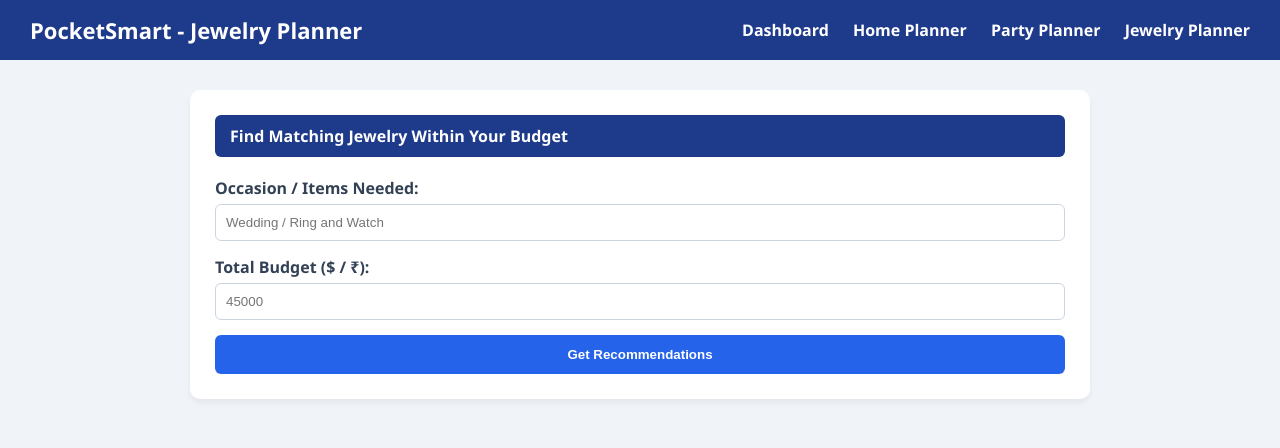
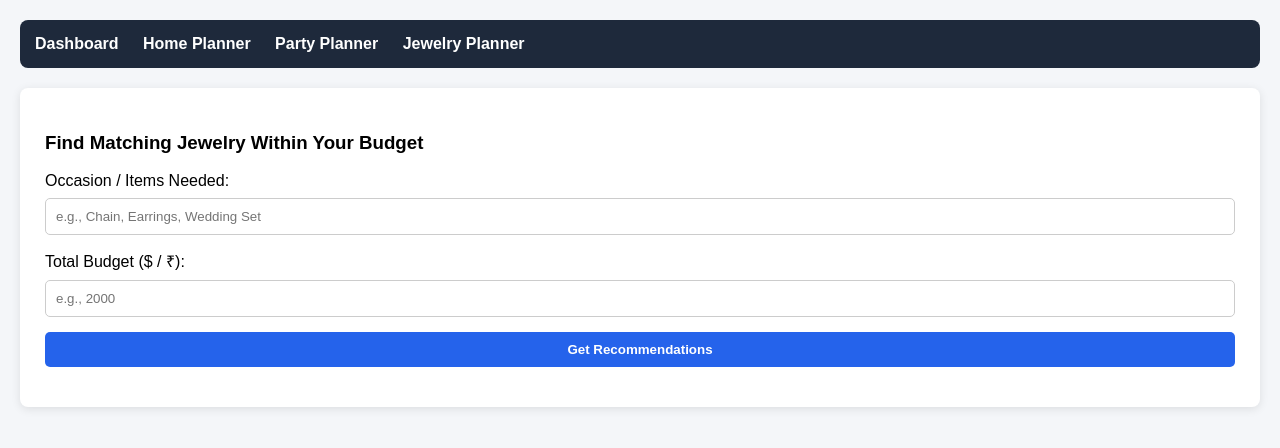
Before and after one commit to sakthilathika/pocketsmart-ai, a Flask app: page /jewelryplanner in a window 1280 px wide. Shown: the top 448 px of the page. Run offline with Flask 3, Linux system fonts and the light colour scheme.

Commit message:
Update jewelry.html

```diff
--- a/templates/jewelry.html
+++ b/templates/jewelry.html
@@ -4,58 +4,44 @@
   <meta charset="UTF-8">
   <title>PocketSmart - Jewelry Planner</title>
   <style>
-    body { font-family: 'Segoe UI', Tahoma, Geneva, Verdana, sans-serif; background-color: #f0f4f8; margin: 0; padding: 0; }
-    .header { background-color: #1e3a8a; color: white; padding: 15px 30px; display: flex; justify-content: space-between; align-items: center; }
-    .header h1 { margin: 0; font-size: 22px; }
-    .nav a { color: white; margin-left: 20px; text-decoration: none; font-weight: bold; }
-    .container { max-width: 900px; margin: 30px auto; padding: 0 20px; }
-    .card { background: white; border-radius: 10px; padding: 25px; box-shadow: 0 4px 6px rgba(0,0,0,0.05); margin-bottom: 25px; }
-    .card-title { background: #1e3a8a; color: white; padding: 10px 15px; border-radius: 6px; font-size: 16px; font-weight: bold; margin-bottom: 20px; }
-    .form-group { margin-bottom: 15px; }
-    label { display: block; margin-bottom: 5px; font-weight: bold; color: #334155; }
-    input[type="text"], input[type="number"] { width: 100%; padding: 10px; border: 1px solid #cbd5e1; border-radius: 6px; box-sizing: border-box; }
-    .btn { background-color: #2563eb; color: white; border: none; padding: 12px 20px; border-radius: 6px; cursor: pointer; font-weight: bold; width: 100%; }
-    .btn:hover { background-color: #1d4ed8; }
-
-    .summary-box { background: #e0f2fe; padding: 15px; border-radius: 8px; margin-bottom: 20px; font-weight: bold; color: #0369a1; }
-    .item-card { border: 1px solid #e2e8f0; border-radius: 8px; padding: 15px; margin-bottom: 15px; background: #fafafa; }
-    .item-header { display: flex; justify-content: space-between; font-weight: bold; font-size: 16px; color: #1e3a8a; margin-bottom: 8px; }
-    .badge { background: #2563eb; color: white; padding: 4px 10px; border-radius: 4px; font-size: 13px; }
-    .shop-links { margin-top: 10px; }
-    .shop-btn { background: white; border: 1px solid #cbd5e1; border-radius: 4px; padding: 4px 8px; margin-right: 4px; font-size: 12px; cursor: pointer; text-decoration: none; color: #334155; }
-    .tips-box { background: #fef3c7; border-left: 4px solid #f59e0b; padding: 15px; border-radius: 6px; color: #92400e; margin-top: 20px; }
+    body { font-family: Arial, sans-serif; background: #f4f6f9; margin: 0; padding: 20px; }
+    .nav { background: #1e293b; padding: 15px; border-radius: 8px; margin-bottom: 20px; }
+    .nav a { color: white; margin-right: 20px; text-decoration: none; font-weight: bold; }
+    .card { background: white; padding: 25px; border-radius: 8px; box-shadow: 0 2px 10px rgba(0,0,0,0.1); margin-bottom: 20px; }
+    input, button { display: block; width: 100%; padding: 10px; margin-top: 8px; margin-bottom: 15px; border-radius: 5px; border: 1px solid #ccc; box-sizing: border-box; }
+    button { background: #2563eb; color: white; font-weight: bold; border: none; cursor: pointer; }
+    button:hover { background: #1d4ed8; }
+    table { width: 100%; border-collapse: collapse; margin-top: 15px; }
+    th, td { padding: 10px; border: 1px solid #ddd; text-align: left; }
+    th { background: #f8fafc; }
   </style>
 </head>
 <body>
 
-  <div class="header">
-    <h1>PocketSmart - Jewelry Planner</h1>
   <div class="nav">
     <a href="/dashboard">Dashboard</a>
     <a href="/home_planner">Home Planner</a>
     <a href="/party_planner">Party Planner</a>
     <a href="/jewelry_planner">Jewelry Planner</a>
   </div>
+
+  <div class="card">
+    <h3>Find Matching Jewelry Within Your Budget</h3>
+    <label>Occasion / Items Needed:</label>
+    <input type="text" id="items" placeholder="e.g., Chain, Earrings, Wedding Set">
+
+    <label>Total Budget ($ / ₹):</label>
+    <input type="number" id="budget" placeholder="e.g., 2000">
+
+    <button type="button" onclick="getRecommendations()">Get Recommendations</button>
   </div>
 
-  <div class="container">
-    <div class="card">
-      <div class="card-title">Find Matching Jewelry Within Your Budget</div>
-      <div class="form-group">
-        <label>Occasion / Items Needed:</label>
-        <input type="text" id="items" placeholder="Wedding / Ring and Watch">
-      </div>
-      <div class="form-group">
-        <label>Total Budget ($ / ₹):</label>
-        <input type="number" id="budget" placeholder="45000">
-      </div>
-      <button class="btn" onclick="generatePlan()">Get Recommendations</button>
+  <div class="card" id="resultsCard" style="display:none;">
+    <h3>Jewelry Recommendations</h3>
+    <div id="outputContainer"></div>
   </div>
 
-    <div id="resultsCard" class="card" style="display: none;">
-      <div class="card-title">Jewelry Recommendations</div>
-      <div id="outputContainer"></div>
-    </div><script>
+  <script>
     async function getRecommendations() {
       const items = document.getElementById('items').value.trim();
       const budget = document.getElementById('budget').value.trim();
@@ -91,8 +77,8 @@ async function getRecommendations() {
         const json = typeof data.result === 'string' ? JSON.parse(data.result) : data.result;
 
         let html = `
-      <div class="summary-box">
-        <span>Total Budget: ${json.total_budget || budget}</span>
+          <div style="padding:10px; background:#e2e8f0; border-radius:5px; margin-bottom:15px;">
+            <b>Total Budget:</b> ₹${json.total_budget || budget}
           </div>
         `;
 
@@ -125,7 +111,7 @@ async function getRecommendations() {
                 <td><b>${rec.name}</b></td>
                 <td>${rec.description}</td>
                 <td>${rec.style || '-'}</td>
-            <td><span class="badge">${rec.price}</span></td>
+                <td>₹${rec.price}</td>
               </tr>
             `;
           });
@@ -149,6 +135,5 @@ async function getRecommendations() {
       }
     }
   </script>
-  </div>
 </body>
 </html>
```
Lines whose indentation alone changed are shown as unchanged.
